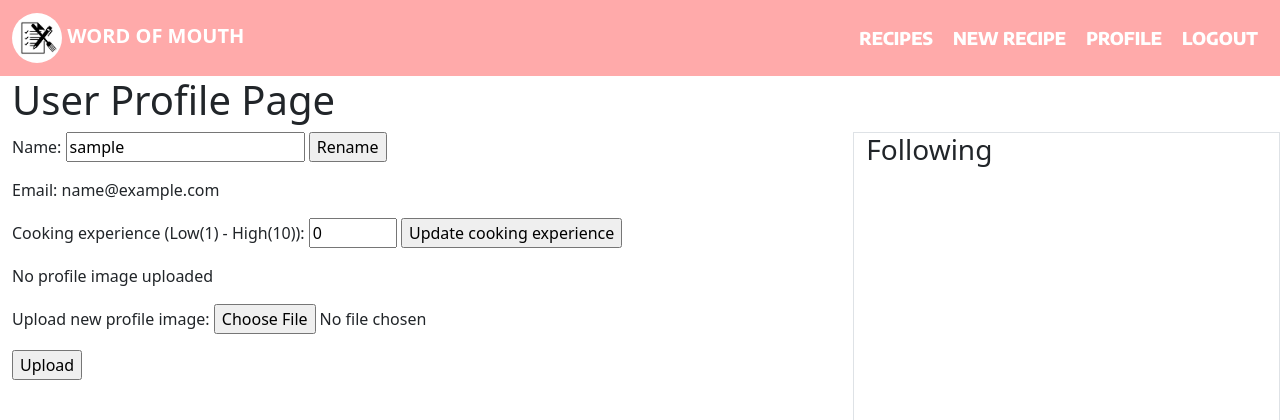
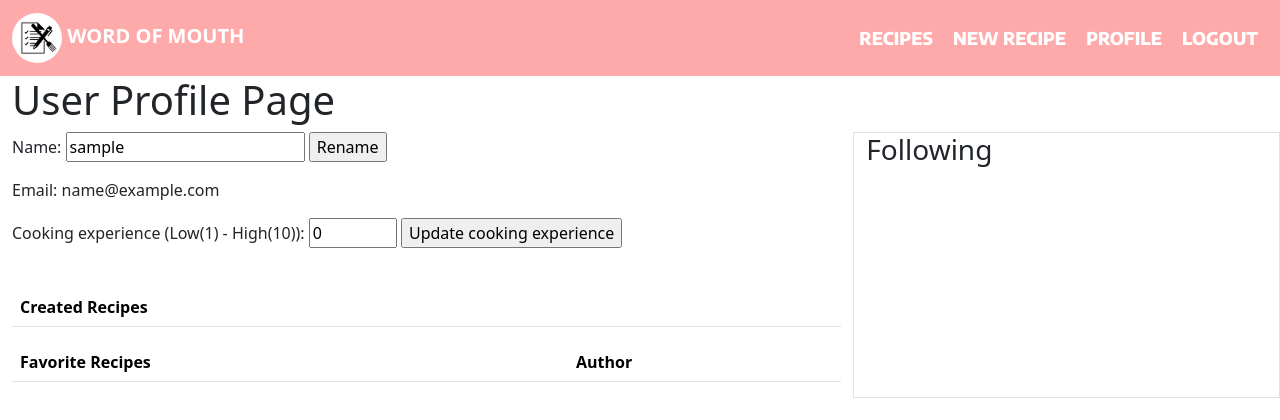
Before and after one commit to uva-cs3240-s22/group-project-a-21, a Django app: template recipes/templates/recipes/user.html in a window 1280 px wide. Shown: the top 420 px of the page. Run offline with Django 4.2, Linux system fonts and the light colour scheme; the template is opened without the code that fills it: values that come from a table or form of the project are taken from there, others are empty; the visitor is signed in with stand-in values (Sample User, id 1); data comes from the database, SQL or seed files in the repository; parts of the project's set-up code (start-up, migrations or seed data) failed here and were passed over; some libraries are stand-ins or nearby versions.

Commit message:
removed profile image

```diff
--- a/recipes/templates/recipes/user.html
+++ b/recipes/templates/recipes/user.html
@@ -45,23 +45,6 @@
                 </form>
                 {% else %}
                 <p>Cooking experience (Low(1) - High(10)): {{ profile.cooking_experience }}</p>
-                {% endif %}
-
-                {% if profile.profile_img %}
-                <img src="{{ profile.profile_img.url }}" width="200" height="200">
-                {% else %}
-                <p>No profile image uploaded</p>
-                {% endif %}
-
-                {% if profile.pk == user.pk %}
-                <form action="/user/update/profile_img/{{ profile.pk }}" method="post" enctype="multipart/form-data">
-                    {% csrf_token %}
-                    Upload new profile image:
-                    <input type="file" id="profile_img" name="profile_img" accept="image/png, image/jpeg">
-                    <div id="profile_img_preview" class="mt-3"></div>
-                    <input type="submit" value="Upload">
-                </form>
-                <!-- https://ordinarycoders.com/blog/article/django-file-image-uploads -->
                 {% endif %}
 
                 <br>
```
